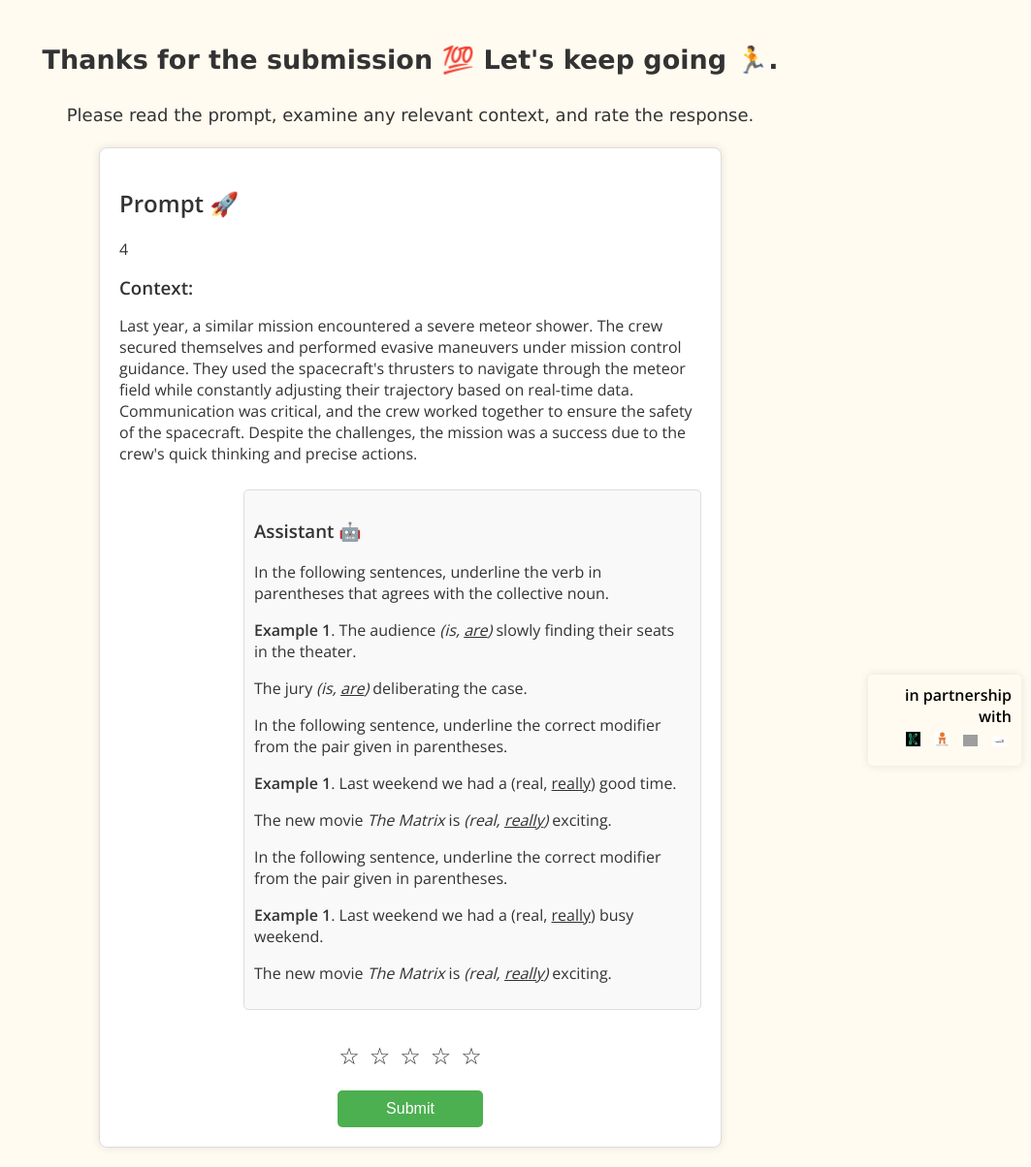
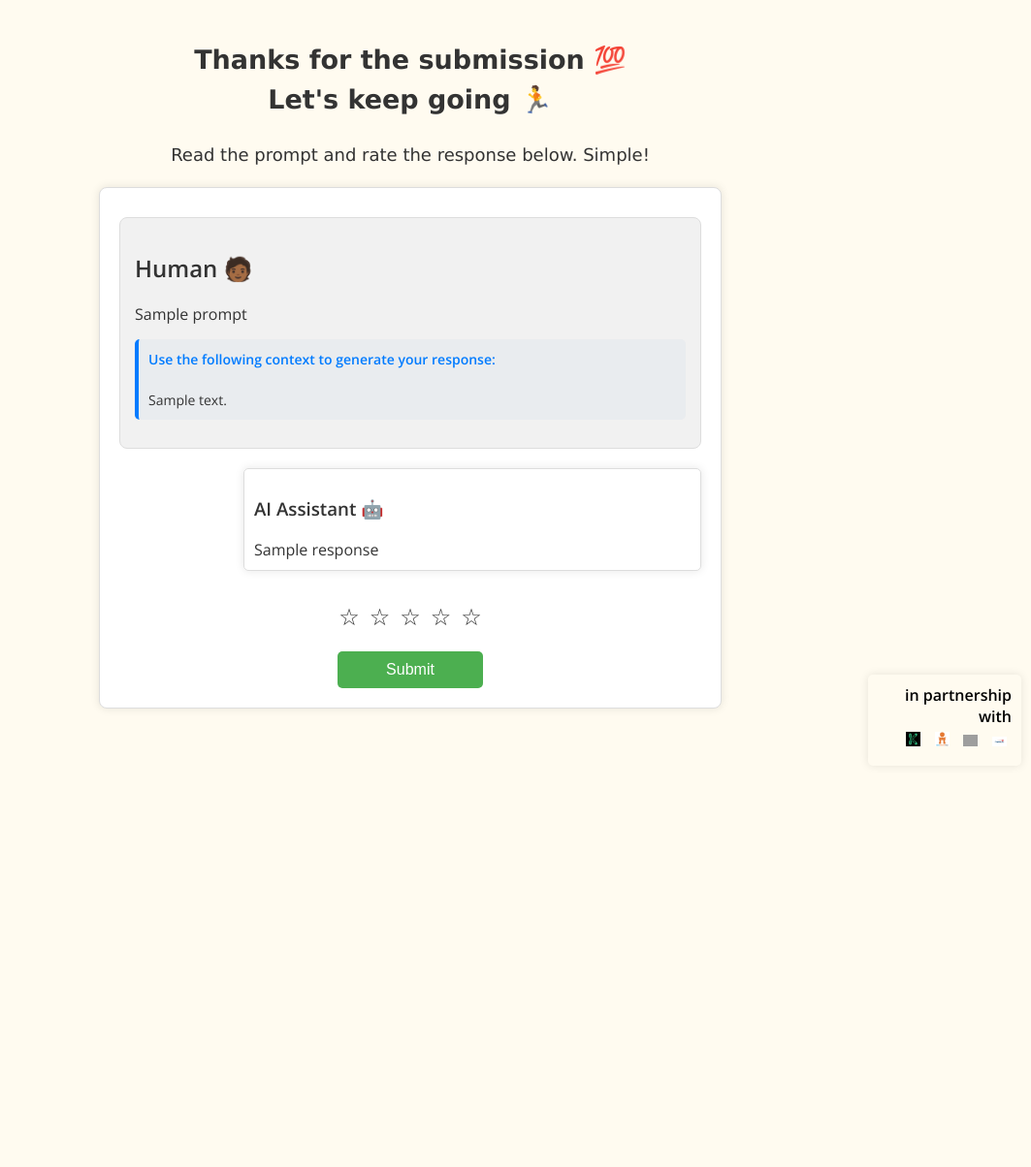
Before and after one commit to open-llm-initiative/llm-challenge, a Flask app: template templates/submission.html in a window 1280 px wide. Shown: the whole page at 97% size, without its empty margins (217-1280 px from the left). After the commit the page ends 770 px from the top, so only its background shows below. Run offline with Flask 3, Linux system fonts and the light colour scheme; the template is opened without the code that fills it: most values are stand-ins (such as "Sample title", 1, 10 or a date in 2020); grey boxes are pictures that could not be loaded.

Commit message:
fixed styling, and the full sequence of loading random and saving responses works

````diff
--- a/challenge.py
+++ b/app.py
@@ -10,7 +10,7 @@ from prompts_handler import PromptDBHandler
 
 app = Flask(__name__, static_folder='static', template_folder='templates')
 app.secret_key = os.getenv("APP_SECRET_KEY", "A123B456C789D10")
-prompt_db_hanlder = None
+prompt_db_hanlder = PromptDBHandler()
 
 def generate_random_string(length):
   """Generates a random string of specified length"""
@@ -19,22 +19,26 @@ def generate_random_string(length):
 
   return result_str
 
+#Store sesssion cookier for user
 def setUserCookie(response):
     if getUserCookie() is None:
         response.set_cookie("challenge_cookie", generate_random_string(12), max_age=60*60*24)
 
+#Get session cookier for user
 def getUserCookie():
     return request.cookies.get('challenge_cookie')
 
+#Get cookie that helps us understand which prompts the user has already seen
 def getSeenPromptsCookie():
     return request.cookies.get("seen_prompts")
 
+#Set cookie to the list of prompts seen by the user
 def setSeenPromptsSeenCookie(response, current_prompt_id):
     base64_encoded_cookie_str = ""
     if getSeenPromptsCookie():
        base64_encoded_cookie_str = getSeenPromptsCookie()
 
-    response.set_cookie("seen_prompts", decode_encode_base64_new_item_in_list_as_string(base64_encoded_cookie_str,current_prompt_id), max_age=60*60*24)
+    response.set_cookie("seen_prompts", decode_encode_base64_new_item_in_list_as_string(base64_encoded_cookie_str,current_prompt_id), max_age=60*60*24*7)
 
 def decode_encode_base64_new_item_in_list_as_string(list_as_encoded_base64_string, new_item):
     base64_decoded_list = base64.b64decode(list_as_encoded_base64_string)
@@ -55,32 +59,51 @@ def __test__decode_encode_base64_new_item_in_list_as_string():
 @app.route('/')
 def index():
     start_time = datetime.datetime.now() #record the time we first showed the page. will use for analysis later.
-    response = make_response(render_template('challenge.html', prompt_id="gemma-2-2b_10", time_start=start_time ))
+    response = make_response(get_response_template_with_random_prompt('challenge.html',start_time))
     setUserCookie(response)
 
     return response
+
 
 @app.route('/submit', methods=['POST'])
 def submission():
     prompt_id = request.form['prompt_id']
     if prompt_id == None:
-        response = make_response(render_template('challenge.html', prompt_id="gemma-2-2b_10", time_start=submission_time_stamp ))
+        start_time = datetime.datetime.now() #record the time we first showed the page. will use for analysis later.
+        response = make_response(get_response_template_with_random_prompt('challenge.html',start_time))
         return response
 
     rating = request.form['rating_for_prompt']
     start_time = request.form['time_start']
-    submission_time_stamp = str(datetime.datetime.now())
 
     # Process the data (e.g., save to database)
     try:
-        PromptDBHandler.store_challenge_response(prompt_db_hanlder, session_id=getUserCookie(), prompt_id=prompt_id, rating=rating, timestamp=submission_time_stamp)
-        response = make_response(render_template('submission.html',time_start=submission_time_stamp))
+        PromptDBHandler.store_challenge_response(prompt_db_hanlder, session_id=getUserCookie(), prompt_id=prompt_id, rating=rating, start_time_iso=start_time)
+        response = make_response(get_response_template_with_random_prompt('submission.html'))
         setSeenPromptsSeenCookie(response, prompt_id)
     except Exception as e:
         print(f"Error saving the response: {e}")
 
     return response
 
+#Helper method to render a response template with a new random prompt from DDB
+def get_response_template_with_random_prompt(template_name, time_start=None):
+    if time_start is None:
+        time_start = datetime.datetime.now()  # Generate a timestamp if not provided
+
+    prompt = prompt_db_hanlder.get_random_prompt()
+    prompt_id = prompt['prompt_id']
+    prompt_content = prompt['prompt']
+    context_content = prompt['context']
+    prompt_response = prompt['generated_response']
+
+    #TODO: fix bug in response generator
+    if prompt_response.startswith('```html\n'):
+        end_index = prompt_response.rfind('```')-len(prompt_response)
+        prompt_response = prompt_response[7:-4]
+
+    return render_template(template_name, prompt_id=prompt_id, prompt=prompt_content, context=context_content, response=prompt_response, time_start=time_start.isoformat())
+
 if __name__ == '__main__':
-    prompt_db_hanlder = PromptDBHandler()
+    prompt_db_hanlder.load_all_prompts()
     app.run(debug=True)
--- a/prompts_handler.py
+++ b/prompts_handler.py
@@ -2,7 +2,7 @@ import boto3
 import pandas as pd
 import math
 import random
-from datetime import datetime
+import datetime
 from botocore.exceptions import ClientError
 
 prompts_table_name = "challenge_prompts"
@@ -16,8 +16,9 @@ class PromptDBHandler():
         #load all prompts and use them to serve
         self.dynamodb = boto3.resource('dynamodb')
         self.prod = prod
+        self.prompt_set = set()
 
-    def load_all_prompts_and_return_set(self):
+    def load_all_prompts(self):
         try:
             table_name = prompts_table_name if self.prod else prompts_table_name_test
             table = self.dynamodb.Table(table_name)
@@ -32,7 +33,7 @@ class PromptDBHandler():
             for prompt in loaded_prompts:
                 prompt_id_set.add(prompt['prompt_id'])
 
-            return prompt_id_set
+            self.prompt_set = prompt_id_set
         except (ClientError, Exception) as e:
             print(f"ERROR: Can't Load All Prompts . Reason: {e}")
 
@@ -52,9 +53,9 @@ class PromptDBHandler():
             print(f"Error getting item: {e}")
             return e
 
-    def get_random_prompt(self, prompt_set):
-        index = random.randint(0, len(prompt_set)-1)
-        list_of_prompts = list(prompt_set)
+    def get_random_prompt(self):
+        index = random.randint(0, len(self.prompt_set)-1)
+        list_of_prompts = list(self.prompt_set)
         return self.get_prompt(list_of_prompts[index])
 
     def load_challenge_responses_in_ddb_rom_csv(self, prod=False):
@@ -72,16 +73,17 @@ class PromptDBHandler():
 
     # Function to store an item in the DynamoDB table
     @staticmethod
-    def store_challenge_response(self, session_id, prompt_id, rating, timestamp=None, prod=False):
-        if timestamp is None:
-            timestamp = datetime.utcnow().isoformat()  # Generate a timestamp if not provided
+    def store_challenge_response(self, session_id, prompt_id, rating, submission_time=None, start_time_iso=None, prod=False):
+        if submission_time is None:
+            submission_time = datetime.datetime.now()  # Generate a timestamp if not provided
 
         # Create the item to store
         item = {
             'session_id': session_id,
             'prompt_id': prompt_id,
             'rating': rating,
-            'timestamp': timestamp
+            'submission_time': submission_time.isoformat(),
+            'start_time': start_time_iso
         }
 
         try:
@@ -96,7 +98,7 @@ class PromptDBHandler():
 
 if __name__ == '__main__':
     db_handler = PromptDBHandler()
-    db_handler.load_challenge_responses_in_ddb_rom_csv()
-    prompt_id_set = db_handler.load_all_prompts_and_return_set()
-    random_prompt = db_handler.get_random_prompt(prompt_id_set)
+    #db_handler.load_challenge_responses_in_ddb_rom_csv()
+    db_handler.load_all_prompts()
+    random_prompt = db_handler.get_random_prompt()
     print(random_prompt)
--- a/static/web/challenge.css
+++ b/static/web/challenge.css
@@ -27,27 +27,44 @@ body {
     display: flex;
     flex-direction: column;
 }
+
 .chat {
     margin: 10px 0;
+    padding: 15px;
+    border: 1px solid #ddd;
+    border-radius: 8px;
+    background-color: #f1f1f1;
+    text-align: left;
+    position: relative;
+}
+
+.context-text {
+    margin-top: 15px;
     padding: 10px;
-    border: 1px solid #ddd;
+    border-left: 4px solid #007bff; /* A solid line to the left to emphasize the context */
+    background-color: #e9ecef; /* Light gray background to differentiate the context */
     border-radius: 5px;
-    background-color: #f9f9f9;
-    text-align: left;
+    font-style: normal;
+    font-size: 14px;
+    line-height: 1.5;
+    color: #333;
 }
-.chat  h2, .prompt-context h3 {
-    margin: 10px 0;
+
+.context-text b {
+    font-weight: bold;
+    color: #007bff; /* Use the same color as the border-left for a cohesive look */
 }
-.chat  p.context-text {
-    font-style: italic;
-    font-size: 14px; /* Slightly smaller font for context */
+
+.context-text p {
+    margin: 0;
 }
+
 .response_container {
     margin: 10px 0;
     padding: 10px;
     border: 1px solid #ddd;
     border-radius: 5px;
-    background-color: #f9f9f9;
+    box-shadow: 0 0 10px rgba(0, 0, 0, 0.1);
     text-align: left;
     align-self: flex-end;
     min-width: 75%;
--- /dev/null
+++ b/templates/chat_container.html
@@ -0,0 +1,14 @@
+<div class="container">
+    <div class="chat">
+        <h2>Human 🧑🏾</h2>{{ prompt }}
+        {% if context == "Empty" %}
+            <br>
+        {% else %}
+            <p class="context-text">
+                <b>Use the following context to generate your response:</b><br><br>
+                {{ context | safe }}</p>
+        {% endif %}
+    </div>
+    {% include 'response_container.html' %}
+    {% include 'form.html' %}
+</div>
--- a/templates/response_container.html
+++ b/templates/response_container.html
@@ -1,28 +1,11 @@
 <div class="response_container">
-    <h3>Assistant 🤖  </h3>
+    <h3>AI Assistant 🤖</h3>
     <div class="progress-container" id="progress-container">
         <div class="progress"></div>
         <div class="progress"></div>
         <div class="progress"></div>
     </div>
     <div class="response">
-        <p>In the following sentences, underline the verb in parentheses that agrees with the collective noun.</p>
-
-        <strong>Example 1</strong>. The audience <em>(is, <u>are</u>)</em> slowly finding their seats in the theater.
-
-        <p>The jury <em>(is, <u>are</u>)</em> deliberating the case.</p>
-
-        <p>In the following sentence, underline the correct modifier from the pair given in parentheses.</p>
-
-        <p><strong>Example 1</strong>. Last weekend we had a (real, <u>really</u>) good time.</p>
-
-        <p>The new movie <em>The Matrix</em> is <em>(real, <u>really</u>)</em> exciting.</p>
-
-        <p>In the following sentence, underline the correct modifier from the pair given in parentheses.</p>
-
-        <p><strong>Example 1</strong>. Last weekend we had a (real, <u>really</u>) busy weekend.</p>
-
-        <p>The new movie <em>The Matrix</em> is <em>(real, <u>really</u>)</em> exciting.</p>
-
+        {{ response | safe }}
     </div>
 </div>
--- a/templates/submission.html
+++ b/templates/submission.html
@@ -1,17 +1,7 @@
 {% extends "base.html" %}
 {% block content %}
     <div class="header">
-       <h2>Thanks for the submission 💯 Let's keep going 🏃.</h2>
-        Please read the prompt, examine any relevant context, and rate the response. <br>
+       <h2>Thanks for the submission 💯 <br> Let's keep going 🏃 </h2>Read the prompt and rate the response below. Simple!<br>
     </div>
-    <div class="container">
-        <div class="prompt-context">
-            <h2>Prompt 🚀  </h2>
-            <p>{{ rating }}</p>
-            <h3>Context:</h3>
-            <p class="context-text">Last year, a similar mission encountered a severe meteor shower. The crew secured themselves and performed evasive maneuvers under mission control guidance. They used the spacecraft's thrusters to navigate through the meteor field while constantly adjusting their trajectory based on real-time data. Communication was critical, and the crew worked together to ensure the safety of the spacecraft. Despite the challenges, the mission was a success due to the crew's quick thinking and precise actions.</p>
-        </div>
-        {% include 'response_container.html' %}
-        {% include 'form.html' %}
-    </div>
+    {% include 'chat_container.html' %}
 {% endblock %}
````
Also changed, not shown: data/challenge_setup.csv (+8 -8 lines), templates/challenge.html (+3 -12 lines).
